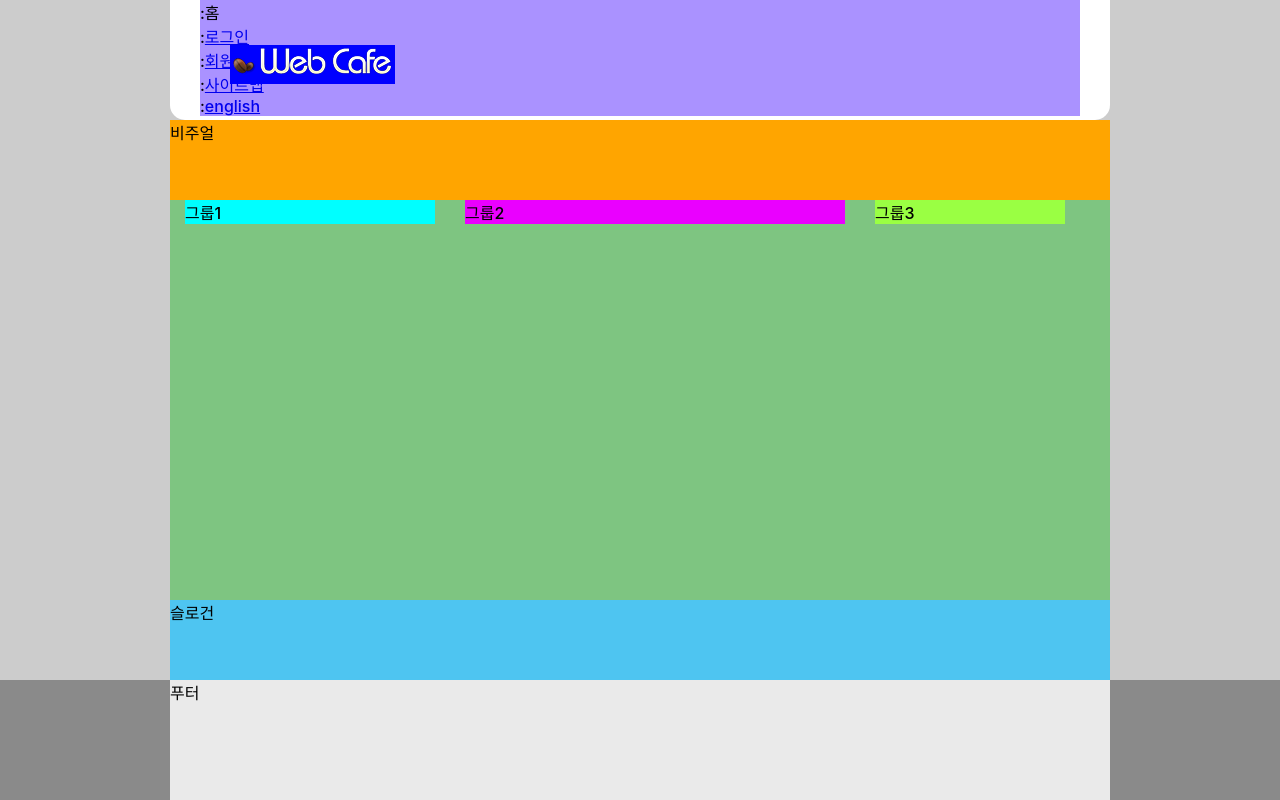
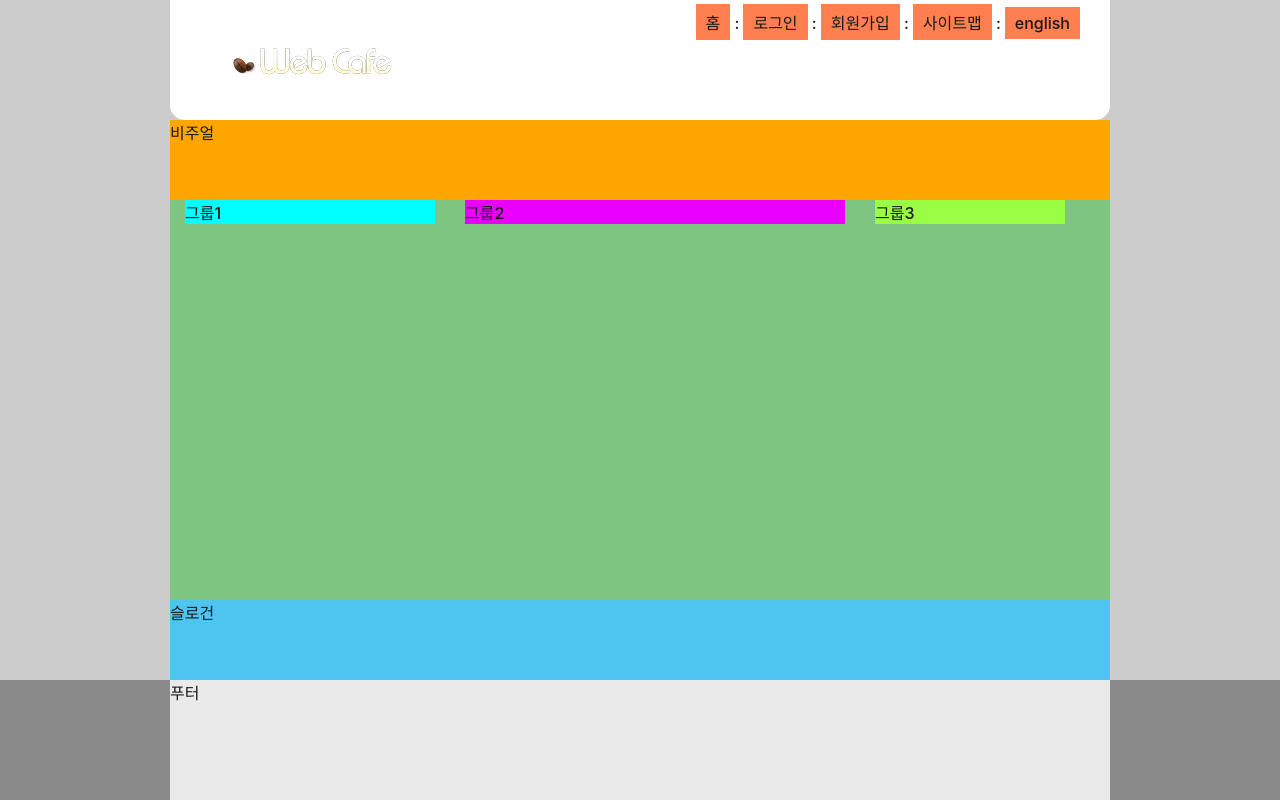
Before and after one commit to nahee09/HTML5, a plain HTML site: page index.html in a window 1280 px wide. Drawn offline with Linux system fonts and the light colour scheme; a web font is replaced by a local one.

Commit message:
텍스트 링크 css하는 중

```diff
--- a/index.html
+++ b/index.html
@@ -15,16 +15,15 @@
       <a href ="./index-complete.html">
         <img src="./assets/logo.png" alt="web cafe"/>
       </a>
-  </h1>
+    </h1>
 
   <ul class="member">
-    <li>:</span>홈<a href="/"></a></li>
+    <li><a href="/">홈</a></li>
     <li><span class="divider" aria-hidden="ture">:</span><a href="/">로그인</a></li>
     <li><span class="divider" aria-hidden="ture">:</span><a href="/">회원가입</a></li>
     <li><span class="divider" aria-hidden="ture">:</span><a href="/">사이트맵</a></li>
     <li><span class="divider" aria-hidden="ture">:</span><a href="/">english</a></li>
   </ul>
-
 
 </header>
   <div class="visual">비주얼</div>
--- a/styles/style.css
+++ b/styles/style.css
@@ -7,8 +7,23 @@
   box-sizing: border-box;
 }
 
+/*링크 스타일*/
+a{
+  color: inherit; /*부모로부터 상속받은 색*/
+  text-decoration: none;
+}
+
+a:link{
+
+}
+
+a:visited{
+
+}
+
 /*본문 스타일*/
 body{
+  color: #181818;
   background: #ccc;
   /*웹폰트 적용(pretendard)*/
   font-family: "Pretendard Variable", Pretendard, -apple-system, BlinkMacSystemFont, system-ui, Roboto, "Helvetica Neue", "Segoe UI", "Apple SD Gothic Neo", "Noto Sans KR", "Malgun Gothic", "Apple Color Emoji", "Segoe UI Emoji", "Segoe UI Symbol", sans-serif;
@@ -34,7 +49,7 @@ body{
 
 /*로고*/
 .logo{
-  background-color: blue;
+  /* background-color: blue; */
   position: absolute; /*로고가 떠 있음*/
   top: 45px;
   left: 60px;
@@ -42,8 +57,29 @@ body{
 
 /*텍스트 링크 모음*/
 .member{
-  background-color: rgb(170, 146, 255);
+  /* background-color: rgb(170, 146, 255); */
+  text-align: right;
+  /* font-size: 0; */
+  padding: 4px 0;
 }
+
+.member li{
+  /* background-color: pink; */
+  display: inline-block;
+  /* font-size: 16px; */
+}
+
+.member a{
+  background-color: coral;
+  padding: 6px 10px;
+  display: inherit;
+}
+
+.divider{
+  margin-right: 4px;
+}
+
+
 
 /*비주얼*/
 .visual{
```
